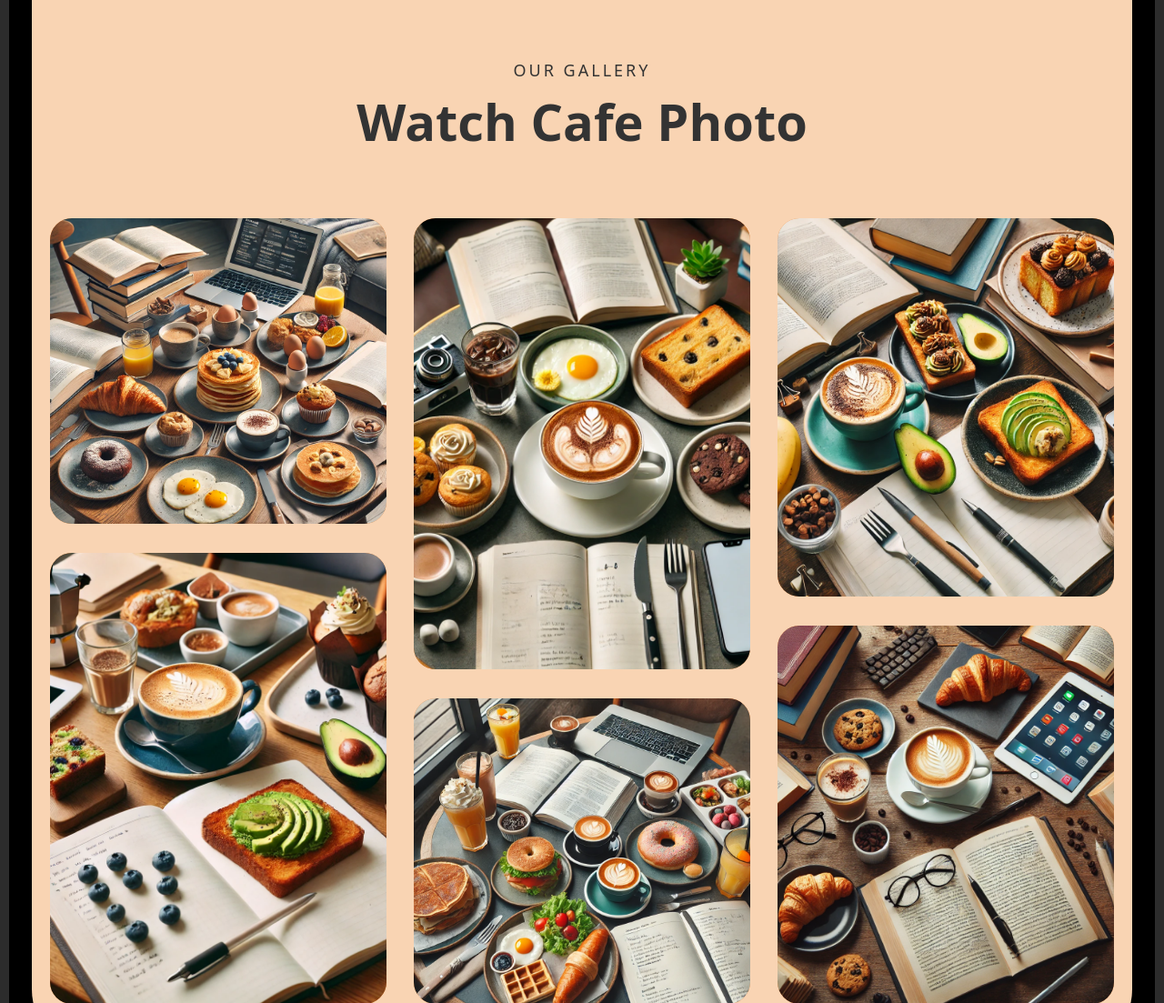
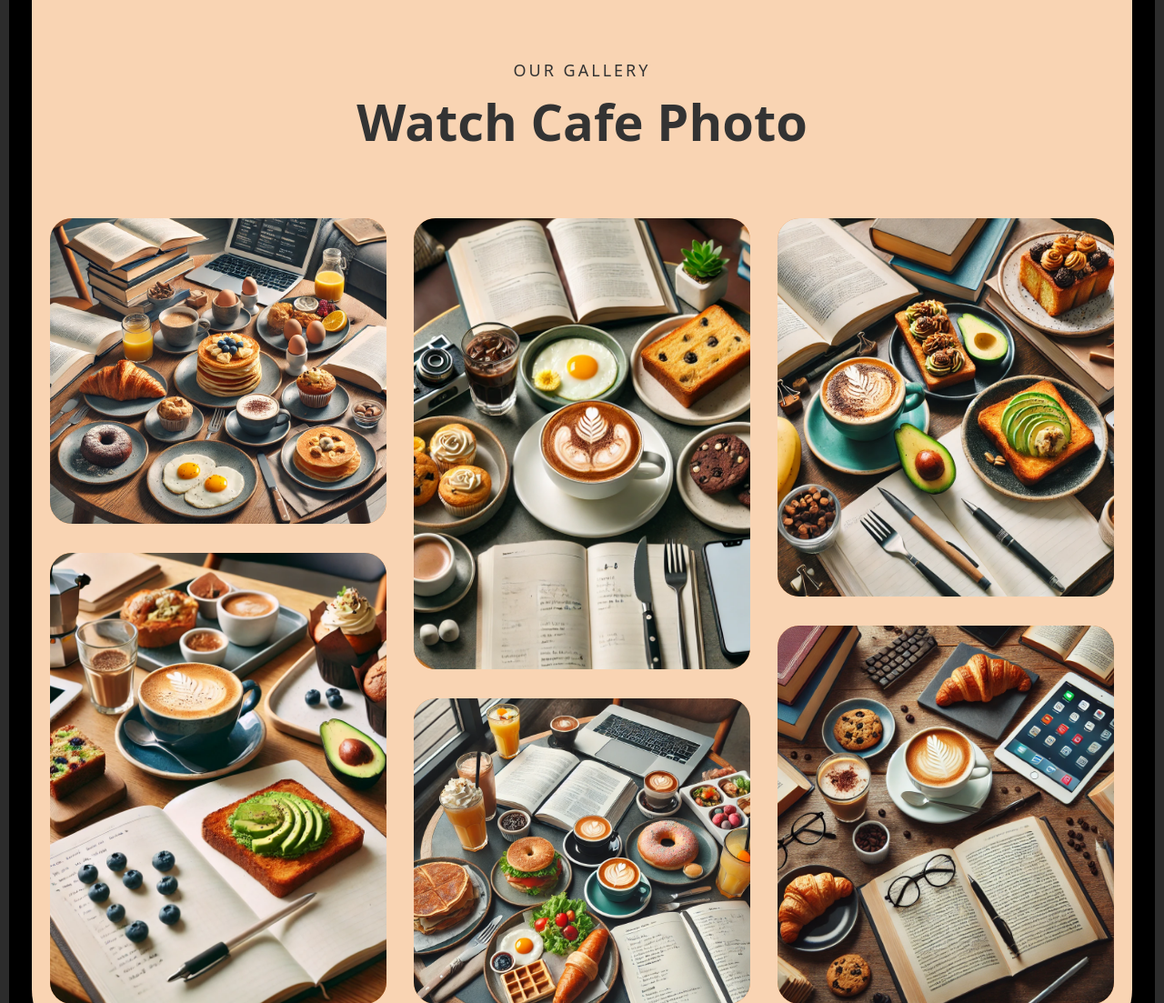
Before and after one commit to TamseSaso/StudyCaf, a PHP site: page /menu.php in a window 1280 px wide. Shown: the part 546-1649 px from the top of the page at 91% size. Run offline with PHP 8.4, Linux system fonts and the light colour scheme; some libraries are stand-ins or nearby versions.

Commit message:
Update menu.php

```diff
--- a/public/menu.php
+++ b/public/menu.php
@@ -35,7 +35,7 @@ require_once '../database/database.php'; // Assuming a separate file to handle d
         <div class="MenuOptions w-full md:w-[463.39px] flex justify-center items-center gap-[30px] md:gap-[135px]">
           <div class="Coffee flex flex-col justify-center items-center gap-0.5">
             <a href="?category=Coffee">
-              <img class="w-16 h-16" src="../pictures/<?php echo (isset($_GET['category']) && $_GET['category'] == 'Coffee') ? 'coffee-active.png' : 'coffee-idle.png'; ?>" alt="Coffee Icon" />
+              <img class="w-16 h-16" src="/pictures/<?php echo (isset($_GET['category']) && $_GET['category'] == 'Coffee') ? 'coffee-active.png' : 'coffee-idle.png'; ?>" alt="Coffee Icon" />
               <div class="Coffee text-center text-[#333333] <?php echo (isset($_GET['category']) && $_GET['category'] == 'Coffee') ? '' : '/50'; ?> text-base font-normal font-Lato">Coffee</div>
             </a>
             <?php if (isset($_GET['category']) && $_GET['category'] == 'Coffee') { ?>
@@ -44,7 +44,7 @@ require_once '../database/database.php'; // Assuming a separate file to handle d
           </div>
           <div class="Bakery flex flex-col justify-center items-center gap-0.5">
             <a href="?category=Bakery">
-              <img class="w-16 h-[42px] mb-5" src="../pictures/<?php echo (isset($_GET['category']) && $_GET['category'] == 'Bakery') ? 'bakery-active.png' : 'bakery-idle.png'; ?>" alt="Bakery Icon" />
+              <img class="w-16 h-[42px] mb-5" src="/pictures/<?php echo (isset($_GET['category']) && $_GET['category'] == 'Bakery') ? 'bakery-active.png' : 'bakery-idle.png'; ?>" alt="Bakery Icon" />
               <div class="Bakery text-center text-[#333333] <?php echo (isset($_GET['category']) && $_GET['category'] == 'Bakery') ? '' : '/50'; ?> text-base font-normal font-Lato">Bakery</div>
             </a>
             <?php if (isset($_GET['category']) && $_GET['category'] == 'Bakery') { ?>
@@ -53,7 +53,7 @@ require_once '../database/database.php'; // Assuming a separate file to handle d
           </div>
           <div class="Breakfast flex flex-col justify-center items-center gap-0.5">
             <a href="?category=Breakfast">
-              <img class="w-16 h-16" src="../pictures/<?php echo (isset($_GET['category']) && $_GET['category'] == 'Breakfast') ? 'breakfast-active.png' : 'breakfast-idle.png'; ?>" alt="Breakfast Icon" />
+              <img class="w-16 h-16" src="/pictures/<?php echo (isset($_GET['category']) && $_GET['category'] == 'Breakfast') ? 'breakfast-active.png' : 'breakfast-idle.png'; ?>" alt="Breakfast Icon" />
               <div class="Breakfast text-center text-[#333333] <?php echo (isset($_GET['category']) && $_GET['category'] == 'Breakfast') ? '' : '/50'; ?> text-base font-normal font-Lato">Breakfast</div>
             </a>
             <?php if (isset($_GET['category']) && $_GET['category'] == 'Breakfast') { ?>
@@ -127,26 +127,26 @@ require_once '../database/database.php'; // Assuming a separate file to handle d
         <div class="Pictures justify-center items-center gap-[30px] inline-flex flex-col xl:flex-row">
           <div class="Group1 w-[370px] flex-col justify-start items-start gap-8 inline-flex">
             <div class="Bitmap w-[370px] h-[336px] relative left-0 top-0 bg-[#f28d3c] rounded-3xl overflow-hidden">
-              <img class="rounded-[20px]" src="../pictures/image1.png"></img>
+              <img class="w-full h-full object-cover rounded-[20px]" src="/pictures/image1.png"></img>
             </div>
             <div class="Bitmap w-[370px] h-[496px] relative left-0 top-0 bg-[#f28d3c] rounded-3xl overflow-hidden">
-              <img class="w-full h-full object-cover rounded-[20px]" src="../pictures/image2.png"></img>
+              <img class="w-full h-full object-cover rounded-[20px]" src="/pictures/image2.png"></img>
             </div>
           </div>
           <div class="Group2 w-[370px] flex-col justify-start items-start gap-8 inline-flex">
           <div class="Bitmap w-[370px] h-[496px] relative left-0 top-0 bg-[#f28d3c] rounded-3xl overflow-hidden">
-              <img class="w-full h-full object-cover rounded-[20px]" src="../pictures/image3.png"></img>
+              <img class="w-full h-full object-cover rounded-[20px]" src="/pictures/image3.png"></img>
             </div>
             <div class="Bitmap w-[370px] h-[336px] relative left-0 top-0 bg-[#f28d3c] rounded-3xl overflow-hidden">
-              <img class="w-full h-full object-cover rounded-[20px]" src="../pictures/image4.png"></img>
+              <img class="w-full h-full object-cover rounded-[20px]" src="/pictures/image4.png"></img>
             </div>
           </div>
           <div class="Group3 w-[370px] flex-col justify-start items-start gap-8 inline-flex">
             <div class="Bitmap w-[370px] h-[416px] relative left-0 top-0 bg-[#f28d3c] rounded-3xl overflow-hidden">
-              <img class="w-full h-full object-cover rounded-[20px]" src="../pictures/image5.png"></img>
+              <img class="w-full h-full object-cover rounded-[20px]" src="/pictures/image5.png"></img>
             </div>
             <div class="Bitmap w-[370px] h-[416px] relative left-0 top-0 bg-[#f28d3c] rounded-3xl overflow-hidden">
-              <img class="w-full h-full object-cover rounded-[20px]" src="../pictures/image6.png"></img>
+              <img class="w-full h-full object-cover rounded-[20px]" src="/pictures/image6.png"></img>
             </div>
           </div>
         </div>
```
